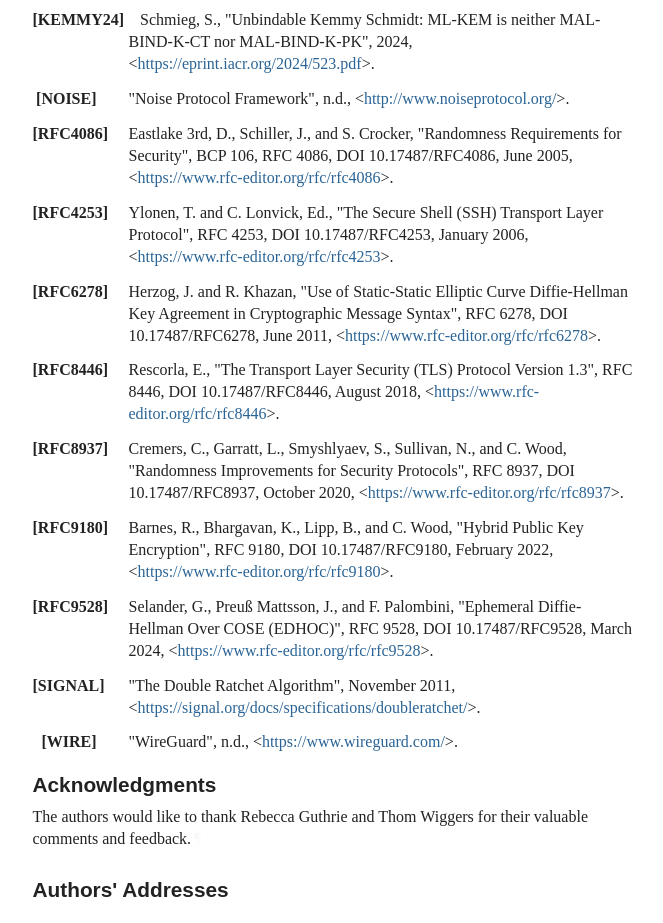
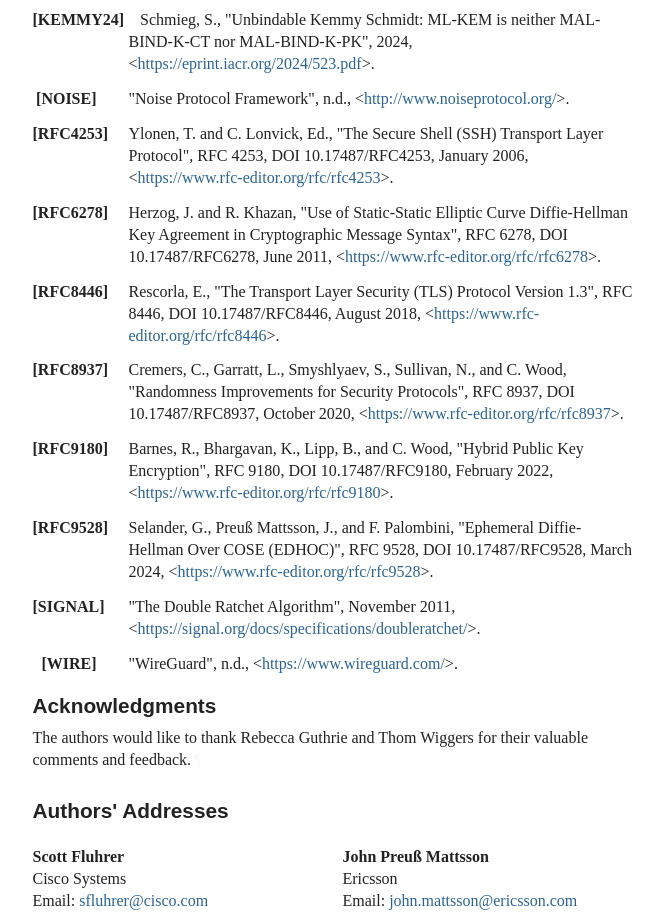
Before and after one commit to sfluhrer/ml-kem-security-considerations, a plain HTML site: page draft-irtf-cfrg-ml-kem-security-considerations.html in a window 1280 px wide. Shown: the part 7714-8637 px from the top of the page, without its empty margins (92-755 px from the left). Drawn offline with Linux system fonts and the light colour scheme; a web font is replaced by a local one.

Commit message:
Script updating gh-pages from 82f52cf. [ci skip]

```diff
--- a/draft-irtf-cfrg-ml-kem-security-considerations.html
+++ b/draft-irtf-cfrg-ml-kem-security-considerations.html
@@ -1659,10 +1659,6 @@ In this rather narrow use case, this variable timing needs to be taken into acco
         <dd>
 <span class="refTitle">"Noise Protocol Framework"</span>, <span>n.d.</span>, <span>&lt;<a href="http://www.noiseprotocol.org/">http://www.noiseprotocol.org/</a>&gt;</span>. </dd>
 <dd class="break"></dd>
-<dt id="RFC4086">[RFC4086]</dt>
-        <dd>
-<span class="refAuthor">Eastlake 3rd, D.</span>, <span class="refAuthor">Schiller, J.</span>, and <span class="refAuthor">S. Crocker</span>, <span class="refTitle">"Randomness Requirements for Security"</span>, <span class="seriesInfo">BCP 106</span>, <span class="seriesInfo">RFC 4086</span>, <span class="seriesInfo">DOI 10.17487/RFC4086</span>, <time datetime="2005-06" class="refDate">June 2005</time>, <span>&lt;<a href="https://www.rfc-editor.org/rfc/rfc4086">https://www.rfc-editor.org/rfc/rfc4086</a>&gt;</span>. </dd>
-<dd class="break"></dd>
 <dt id="RFC4253">[RFC4253]</dt>
         <dd>
 <span class="refAuthor">Ylonen, T.</span> and <span class="refAuthor">C. Lonvick, Ed.</span>, <span class="refTitle">"The Secure Shell (SSH) Transport Layer Protocol"</span>, <span class="seriesInfo">RFC 4253</span>, <span class="seriesInfo">DOI 10.17487/RFC4253</span>, <time datetime="2006-01" class="refDate">January 2006</time>, <span>&lt;<a href="https://www.rfc-editor.org/rfc/rfc4253">https://www.rfc-editor.org/rfc/rfc4253</a>&gt;</span>. </dd>
```
Also changed, not shown: draft-irtf-cfrg-ml-kem-security-considerations.txt.
